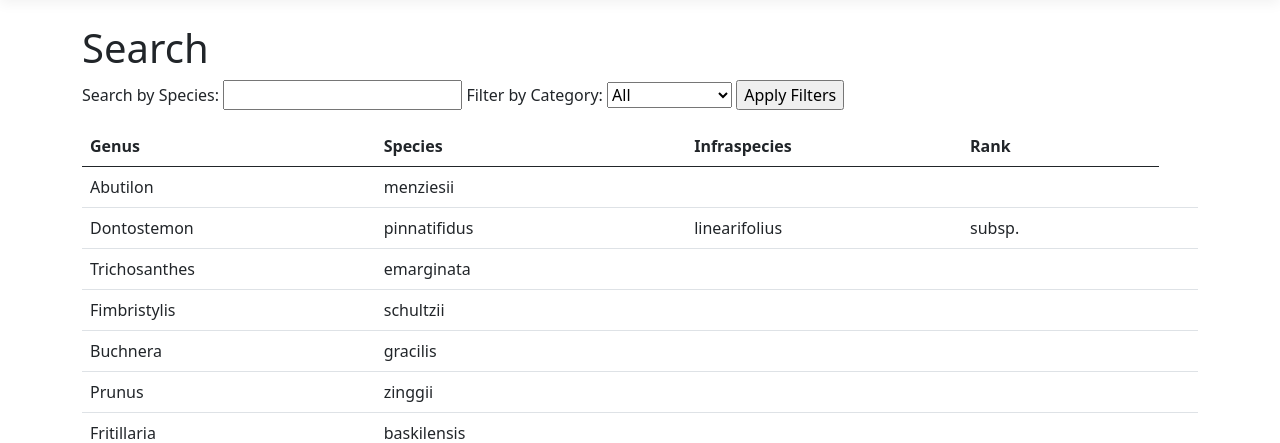
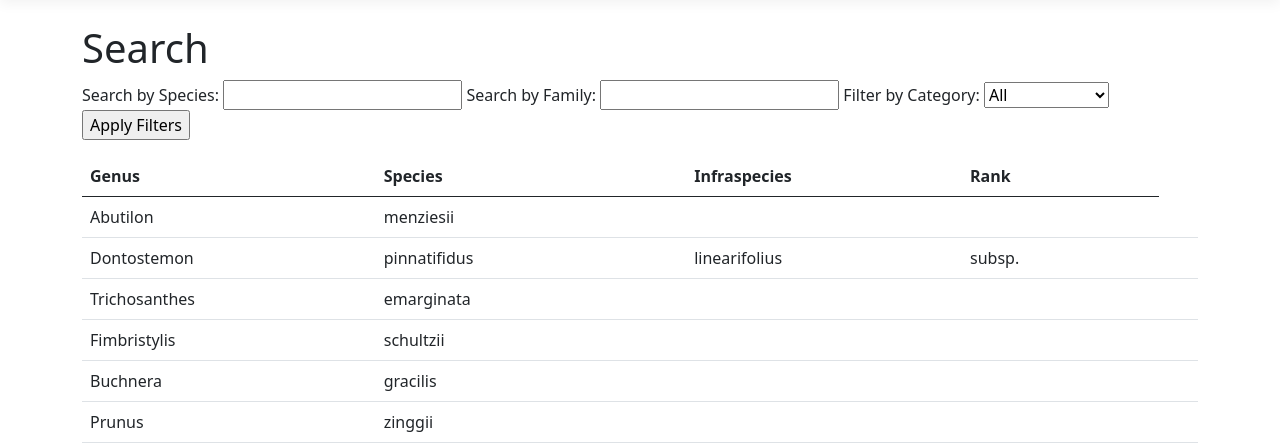
Before and after one commit to reidst/csci340-iseegreen, an ASP.NET Core app: page /Search in a window 1280 px wide. Shown: the part 57-500 px from the top of the page. Run offline with ASP.NET Core 8, Linux system fonts and the light colour scheme; data comes from the database, SQL or seed files in the repository; style sheets or scripts are compiled from the project's sources.

Commit message:
Added a family search option

```diff
--- a/Pages/Search/Index.cshtml
+++ b/Pages/Search/Index.cshtml
@@ -12,6 +12,9 @@
     <p>
         <label for="SearchString">Search by Species:</label>
         <input type="text" asp-for="SearchString" />
+
+        <label for="FamilyString">Search by Family:</label>
+        <input type="text" asp-for="FamilyString" />
 
         <label for="CategoryFilter">Filter by Category:</label>
         <select asp-for="CategoryFilter" asp-items="Model.Categories">
--- a/Pages/Search/Index.cshtml.cs
+++ b/Pages/Search/Index.cshtml.cs
@@ -35,6 +35,9 @@ namespace csci340_iseegreen.Pages.Search
         [BindProperty(SupportsGet = true)]
         public string? SearchString { get; set; }
 
+        [BindProperty(SupportsGet = true)]
+        public string? FamilyString { get; set; }
+
         public SelectList? Categories { get; set; }
 
         [BindProperty(SupportsGet = true)]
@@ -46,11 +49,15 @@ namespace csci340_iseegreen.Pages.Search
                         select m;
             if (!string.IsNullOrEmpty(SearchString))
             {
-                taxon = taxon.Where(s => s.SpecificEpithet.Contains(SearchString ?? ""));
+                taxon = taxon.Where(s => s.SpecificEpithet.Contains(SearchString));
+            }
+            if (!string.IsNullOrEmpty(FamilyString))
+            {
+                taxon = taxon.Where(s => s.Genus.FamilyID.Contains(FamilyString));
             }
             if (!string.IsNullOrEmpty(CategoryFilter))
             {
-                taxon = taxon.Where(s => s.Genus.Family.CategoryID.Contains(CategoryFilter ?? ""));
+                taxon = taxon.Where(s => s.Genus.Family.CategoryID.Contains(CategoryFilter));
             }
 
             Taxa = await taxon.ToListAsync();
```
